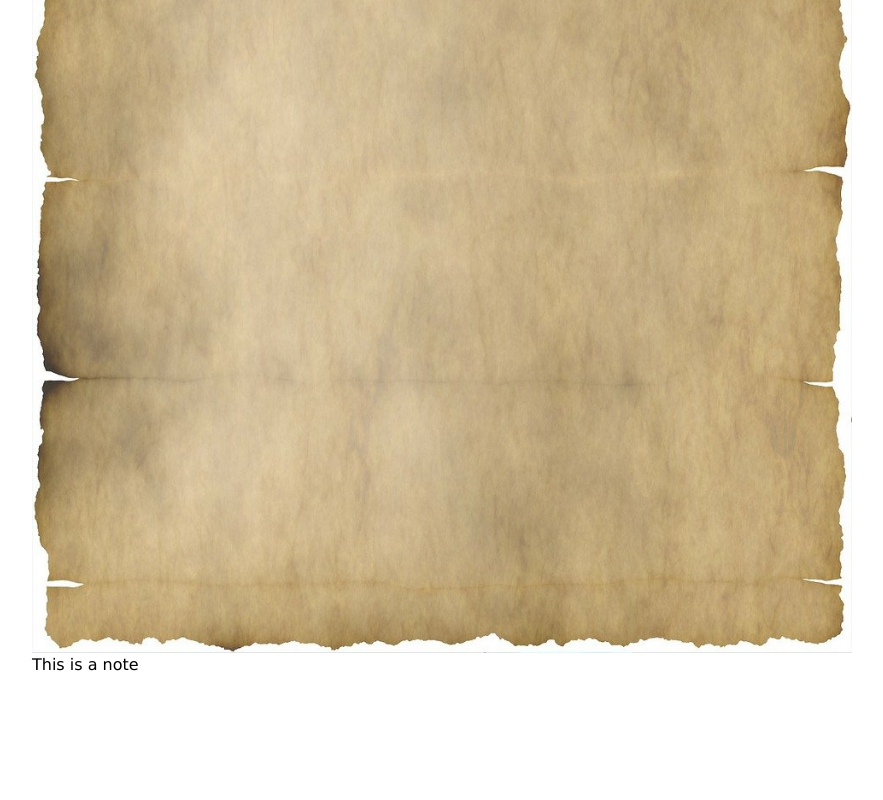
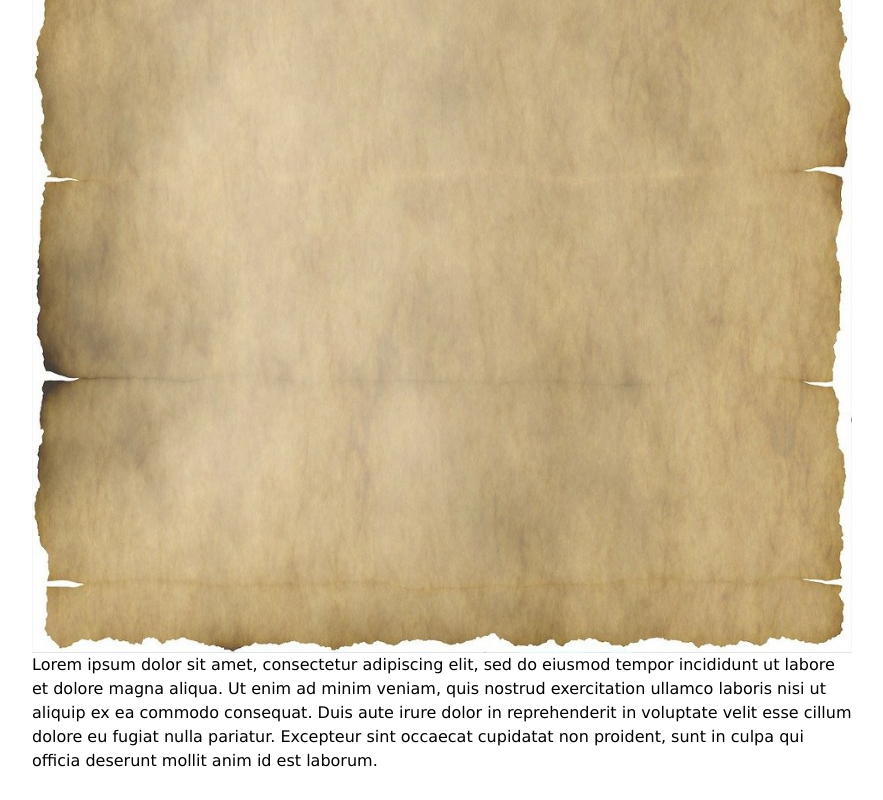
Before and after one commit to EddieDover/NoteCrafter, a Next.js app: page / in a window 1280 px wide. Shown: the part 1251-2051 px from the top of the page, without its empty margins (38-921 px from the left). Built offline with nearby package versions, Linux system fonts and the light colour scheme.

Commit message:
Added some lorum ipsum

```diff
--- a/components/NoteCraftrer.tsx
+++ b/components/NoteCraftrer.tsx
@@ -38,8 +38,11 @@
 
 interface NoteCrafterProps {}
 
+const PLACEHOLDER_TEXT =
+  "Lorem ipsum dolor sit amet, consectetur adipiscing elit, sed do eiusmod tempor incididunt ut labore et dolore magna aliqua. Ut enim ad minim veniam, quis nostrud exercitation ullamco laboris nisi ut aliquip ex ea commodo consequat. Duis aute irure dolor in reprehenderit in voluptate velit esse cillum dolore eu fugiat nulla pariatur. Excepteur sint occaecat cupidatat non proident, sunt in culpa qui officia deserunt mollit anim id est laborum.";
+
 export const NoteCrafter = (props: NoteCrafterProps) => {
-  const [noteText, setNoteText] = useState("This is a note");
+  const [noteText, setNoteText] = useState(PLACEHOLDER_TEXT);
   const [backgroundImage, setBackgroundImage] = useState(PAPER_LIST[0].file);
   const [customBackgroundImage, setCustomBackgroundImage] = useState<File>();
   const [fontFamily, setFontFamily] = useState("Verdana");
```
